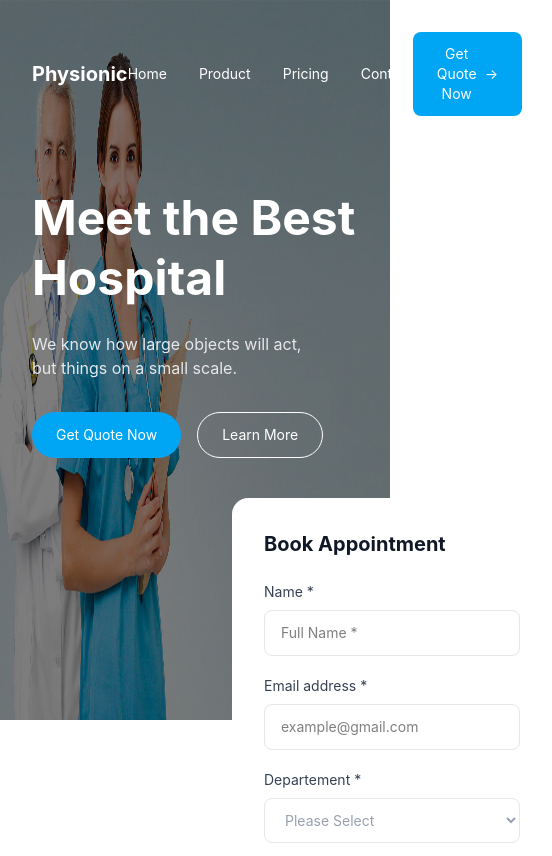
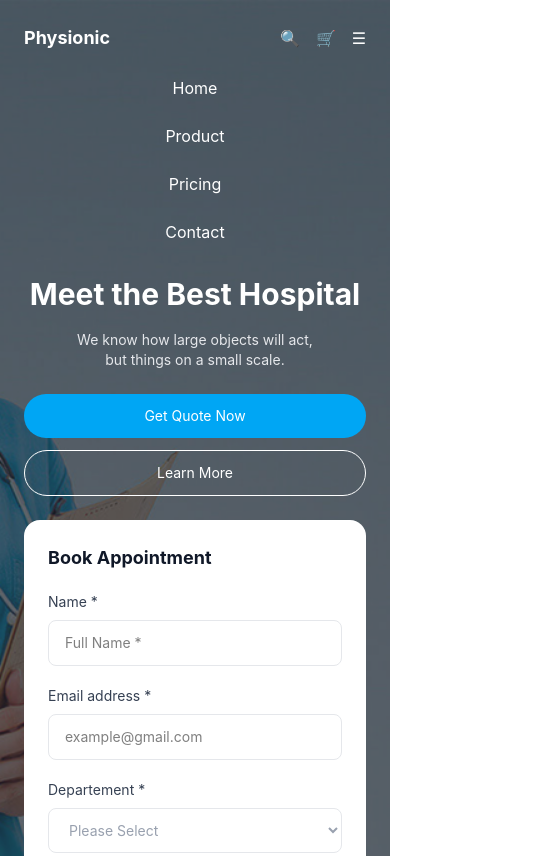
Before and after one commit to IdrisR-009/Surgery_Help, a website: page src/index.html in a window 390 px wide. Shown: the top 856 px of the page, 552 px wide, since content can reach past the window. Drawn offline with Linux system fonts and the light colour scheme.

Commit message:
media_update

```diff
--- a/src/index.html
+++ b/src/index.html
@@ -6,43 +6,55 @@
   <link href="./output.css" rel="stylesheet">
 </head>
 <body>
-  <section">
-  <img src="/background (1).png" class="absolute w-1400 h-180">
-  <div class=""></div>
+  <section class="relative">
+  <img src="/background (1).png" class="absolute inset-0 w-full h-full object-cover">
+  <div class="absolute inset-0 bg-gray-700/40 md:hidden"></div>
 
-  <div class="relative max-w-7xl mx-auto px-8 py-8 flex items-center justify-between">
-    <span class="text-white text-xl font-bold">Physionic</span>
-    <div class="flex gap-8 text-sm text-white">
+  <div class="relative max-w-7xl mx-auto px-6 md:px-8 py-6 md:py-8 flex items-center justify-between">
+    <span class="text-white text-lg md:text-xl font-bold">Physionic</span>
+    <div class="hidden md:flex gap-8 text-sm text-white">
       <span>Home</span>
       <span>Product</span>
       <span>Pricing</span>
       <span>Contact</span>
     </div>
-    <button class="bg-sky-500 text-white text-sm px-6 py-3 rounded-lg flex items-center gap-2">
+    <div class="flex md:hidden items-center gap-4 text-white">
+      <span>🔍</span>
+      <span>🛒</span>
+      <span>☰</span>
+    </div>
+    <button class="hidden md:flex bg-sky-500 text-white text-sm px-6 py-3 rounded-lg items-center gap-2">
       Get Quote Now <span>→</span>
     </button>
   </div>
 
-  <div class="relative max-w-7xl mx-auto px-8 grid md:grid-cols-2 gap-10 items-center pb-20">
-    <div class="pt-10">
-      <h1 class="text-5xl font-bold text-white leading-tight mb-6">
+  <div class="flex md:hidden flex-col items-center gap-6 relative pb-8 text-white text-base">
+    <span>Home</span>
+    <span>Product</span>
+    <span>Pricing</span>
+    <span>Contact</span>
+  </div>
+
+  <div class="relative max-w-7xl mx-auto px-6 md:px-8 grid md:grid-cols-2 gap-6 md:gap-10 items-center pb-20">
+    <div class="text-center md:text-left md:pt-10">
+      <h1 class="text-3xl md:text-5xl font-bold text-white leading-tight mb-4 md:mb-6">
         Meet the Best Hospital
       </h1>
-      <p class="text-gray-200 mb-8">
+      <p class="text-gray-200 text-sm md:text-base mb-6 md:mb-8">
         We know how large objects will act,<br>but things on a small scale.
       </p>
-      <div class="flex gap-4">
-        <button class="bg-sky-500 text-white px-6 py-3 rounded-full text-sm">
+      <div class="flex flex-col md:flex-row items-center justify-center md:justify-start gap-3 md:gap-4">
+        <button class="bg-sky-500 text-white px-6 py-3 rounded-full text-sm w-full md:w-auto">
           Get Quote Now
         </button>
-        <button class="border border-white text-white px-6 py-3 rounded-full text-sm">
+        <button class="border border-white text-white px-6 py-3 rounded-full text-sm w-full md:w-auto">
           Learn More
         </button>
       </div>
     </div>
 
-    <div class="bg-white rounded-2xl p-8 w-80 ml-50">
-      <h2 class="text-xl font-bold text-gray-900 mb-6">Book Appointment</h2>
+    <div class="bg-white rounded-2xl p-6 md:p-8 md:w-80 md:ml-50 -mb-24 md:mb-0">
+      <h2 class="text-lg md:text-xl font-bold text-gray-900 mb-5 md:mb-6">Book Appointment</h2>
       <label class="block text-sm text-gray-700 mb-2">Name *</label>
       <input type="text" placeholder="Full Name *" class="w-full border border-gray-200 rounded-lg px-4 py-3 text-sm mb-5 outline-none">
       <label class="block text-sm text-gray-700 mb-2">Email address *</label>
@@ -71,8 +83,7 @@
 
   <div class="grid md:grid-cols-3 gap-8">
     <div class="border border-gray-200 rounded-xl overflow-hidden">
-      <div class="bg-[#8EC2F2] p-6 flex items-center gap-4">
-        <div class="w-15 h-15 rounded-full bg-white flex items-center justify-center text-sky-400">
+      <div class="bg-[#8EC2F2] p-6 flex items-center gap-4"><div class="w-15 h-15 rounded-full bg-white flex items-center justify-center text-sky-400">
             <img src="/icn resize icn-sm.png">
         </div>
         <span class="text-white font-medium">Emergency Case</span>
@@ -87,7 +98,7 @@
       </div>
     </div>
 
-    <div class="border border-gray-200 rounded-xl overflow-hidden">
+<div class="border border-gray-200 rounded-xl overflow-hidden">
       <div class="bg-[#8EC2F2] p-6 flex items-center gap-4">
         <div class="w-15 h-15 rounded-full bg-white flex items-center justify-center text-sky-400">
             <img src="/icn resize icn-sm.png">
@@ -157,8 +168,7 @@
 
     <div class="bg-white rounded-xl p-6">
       <div class="h-5 mb-4">
-        <img src="/stars.png">
-      </div>
+        <img src="/stars.png"></div>
       <p class="text-sm text-gray-500 mb-6">
         Slate helps you see how many more days you need to work to reach your financial goal.
       </p>
@@ -175,7 +185,7 @@
     Problems trying to resolve the conflict between<br>the two major realms of Classical physics: Newtonian mechanics
   </p>
 
-  <div class="grid md:grid-cols-3 gap-6">
+<div class="grid md:grid-cols-3 gap-6">
     <div class="bg-white rounded-lg p-6">
       <div class="h-5 mb-2">
         <img src="/icn arrow-right icn-xs.png">
@@ -248,9 +258,7 @@
   <h2 class="text-3xl font-bold text-center text-gray-900 mb-4">Pricing</h2>
   <p class="text-center text-gray-500 text-sm mb-16">
     Problems trying to resolve the conflict between<br>the two major realms of Classical physics: Newtonian mechanics
-  </p>
-
-  <div class="grid md:grid-cols-3 gap-6 items-start">
+  </p><div class="grid md:grid-cols-3 gap-6 items-start">
     <div class="border border-sky-400 rounded-xl p-8 h-150 text-center">
       <h3 class="font-bold text-gray-900 mb-4">FREE</h3>
       <p class="text-gray-500 text-sm mb-6">Organize across all<br> apps by hand</p>
@@ -260,7 +268,7 @@
         <p class="text-sky-300 text-xs">Per Month</p>
       </div>
 
-      <div class="flex items-center gap-3 mb-4 text-left">
+<div class="flex items-center gap-3 mb-4 text-left">
         <div class="w-6 h-6 rounded-full">
           <img src="/icn-circle circle-xs secondary-color-1.png">
         </div>
@@ -335,9 +343,7 @@
       </div>
 
       <button class="w-full bg-[#23A6F0] text-white py-3 rounded-lg text-sm font-medium">Try for free</button>
-    </div>
-
-    <div class="border border-sky-400 rounded-xl p-8 text-center h-150">
+    </div><div class="border border-sky-400 rounded-xl p-8 text-center h-150">
       <h3 class="font-bold text-gray-900 mb-4">PREMIUM</h3>
       <p class="text-gray-500 text-sm mb-6">Organize across all<br> apps by hand</p>
       <div class="mb-8">
```
Also changed, not shown: src/output.css.
